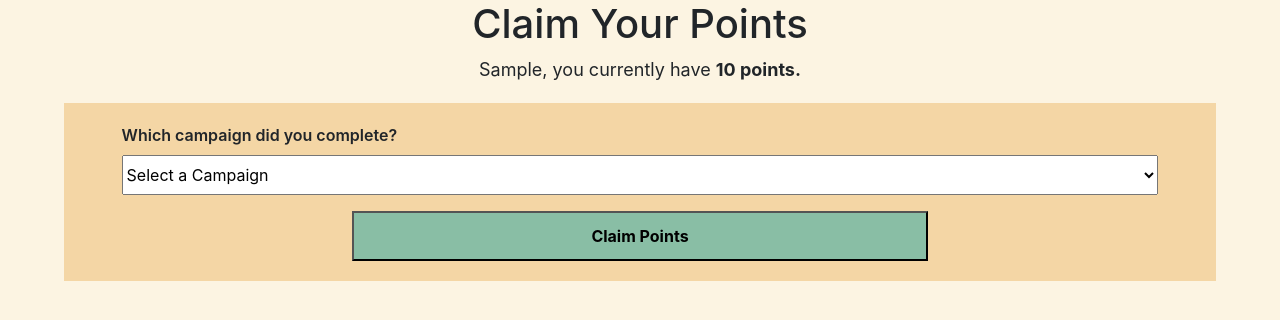
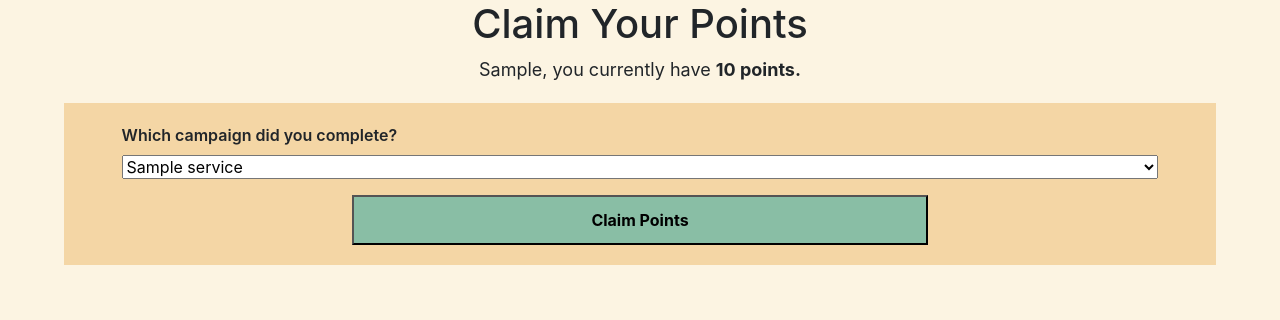
Before and after one commit to CSCI3356-Fall2024/Ed-Sheeran---The-A-Team, a Django app: page /input/ in a window 1280 px wide. Shown: the part 110-430 px from the top of the page. Run offline with Django 5.2, Linux system fonts and the light colour scheme; a user stored in the database is signed in; tables that the repository leaves empty hold one stand-in row (values such as "Sample post"); parts of the project's set-up code (start-up, migrations or seed data) failed here and were passed over.

Commit message:
You can now input points from services and active campaigns

```diff
--- a/GreenWave/pages/forms.py
+++ b/GreenWave/pages/forms.py
@@ -60,14 +60,27 @@ class reward_form(forms.ModelForm):
         model = reward
         fields = ["name", "desc", "cost", "start_date", "end_date", "image", "places"]
 
+#class points_form(forms.Form):
+#    today = timezone.now().date()
+#    campaign_choice = forms.ModelChoiceField(
+#        queryset=campaign.objects.filter(start_date__lt=today, end_date__gt=today),
+#        label='Campaign',
+#        empty_label='Select a Campaign',
+#        widget=forms.Select(attrs={'class': 'campaign'})
+#    )
+
 class points_form(forms.Form):
-    today = timezone.now().date()
-    campaign_choice = forms.ModelChoiceField(
-        queryset=campaign.objects.filter(start_date__lt=today, end_date__gt=today),
-        label='Campaign',
-        empty_label='Select a Campaign',
-        widget=forms.Select(attrs={'class': 'campaign'})
-    )
+    select = forms.ChoiceField(choices=[])
+
+    def __init__(self, *args, **kwargs):
+        super(points_form, self).__init__(*args, **kwargs)
+        choices = []
+        today = timezone.now().date()
+        for obj1 in campaign.objects.filter(start_date__lt=today, end_date__gt=today):
+            choices.append((obj1.points, obj1.name))
+        for obj2 in service.objects.all():
+            choices.append((obj2.points_per_use, obj2.name))
+        self.fields['select'].choices = choices
 
 #use this for leaderboard
 class score_form(forms.ModelForm):
--- a/GreenWave/pages/views.py
+++ b/GreenWave/pages/views.py
@@ -280,10 +280,10 @@ def input(request):
     if request.method == 'POST':
         form = points_form(request.POST)
         if form.is_valid():
-            campaign_choice = form.cleaned_data['campaign_choice']
-
+            select = form.cleaned_data['select']
+            select_points = int(select)
             points = profile.points
-            updated_points = points + campaign_choice.points
+            updated_points = points + select_points
 
             profile.points = updated_points
 
--- a/GreenWave/templates/input.html
+++ b/GreenWave/templates/input.html
@@ -19,8 +19,8 @@
             <form method="POST" class="form">
                 {% csrf_token %}
                 <div class="form-group">
-                    <label for="campaign_choice">Which campaign did you complete?</label>
-                    {{ form.campaign_choice }}
+                    <label for="choice">Which campaign did you complete?</label>
+                    {{ form.select }}
                 </div>
                 <div class="submit">
                     <button type="submit" class="button-color">Claim Points</button>
```
